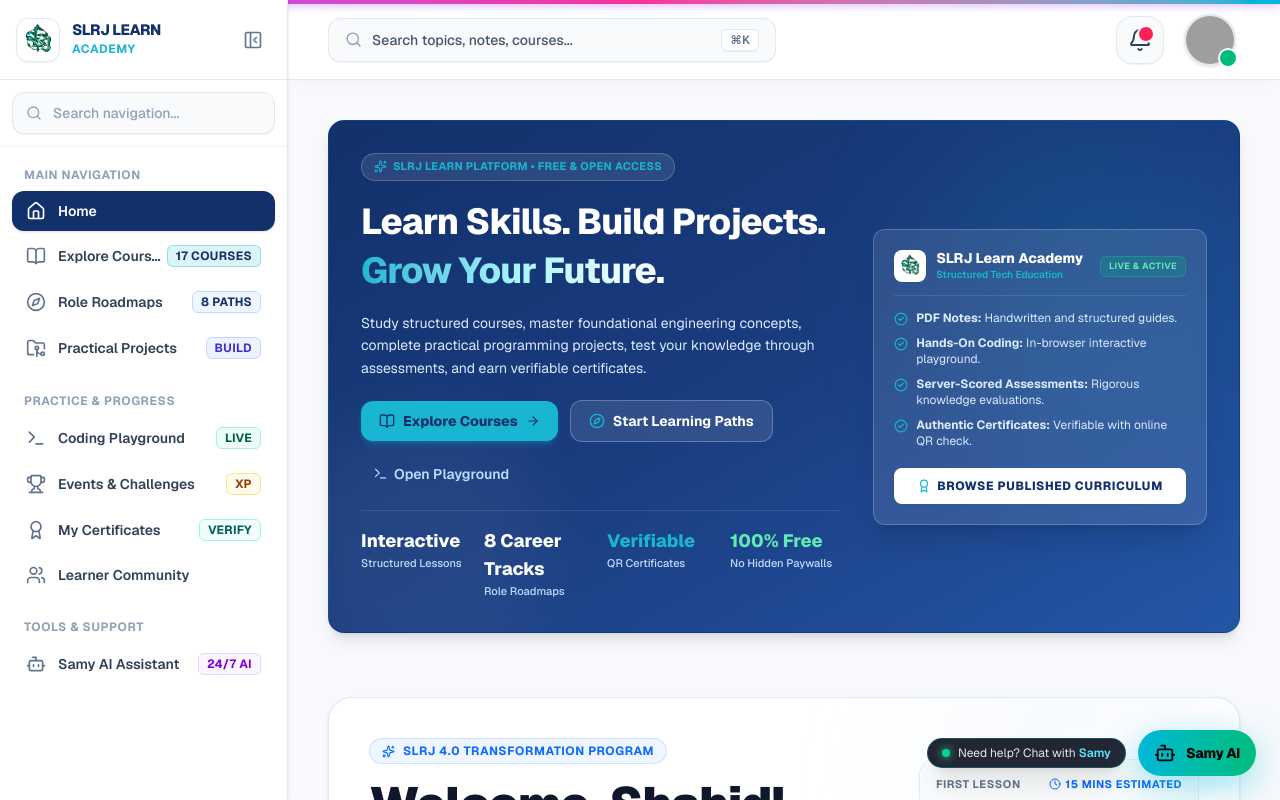
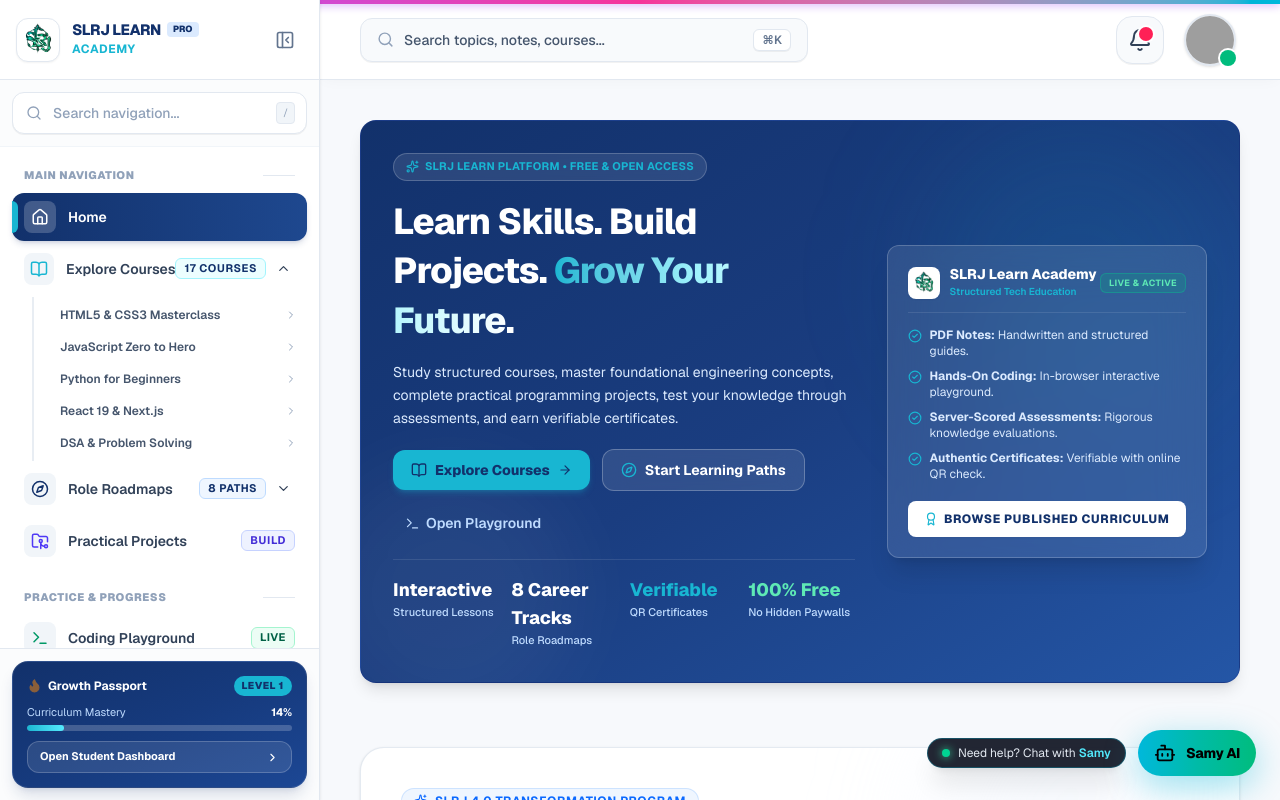
Before and after one commit to slrjdigital-ai/SLRJ-LEARN, a Next.js app: page / in a window 1280 px wide. Shown: the top 800 px of the page. Built offline with nearby package versions, Linux system fonts and the light colour scheme; grey boxes are pictures that could not be loaded.

Commit message:
feat: elaborate left side navbar with widened layout, submenus, rich badges, and student passport widget

```diff
--- a/components/layout/AppShell.tsx
+++ b/components/layout/AppShell.tsx
@@ -22,7 +22,7 @@ export default function AppShell({ children }: { children: React.ReactNode }) {
       {/* ── Main Area ── */}
       <div
         className={`flex-1 transition-all duration-300 flex flex-col min-w-0 ${
-          collapsed ? "md:ml-20" : "md:ml-72"
+          collapsed ? "md:ml-20" : "md:ml-80"
         } ml-0`}
       >
         {/* Top Header */}
--- a/components/layout/AppSidebar.tsx
+++ b/components/layout/AppSidebar.tsx
@@ -19,6 +19,13 @@ import {
   X,
   Award,
   Bot,
+  ChevronDown,
+  ChevronRight,
+  Flame,
+  Sparkles,
+  Code2,
+  GraduationCap,
+  Layers,
 } from "lucide-react";
 
 interface AppSidebarProps {
@@ -28,15 +35,23 @@ interface AppSidebarProps {
   onMobileClose?: () => void;
 }
 
+interface SubNavItem {
+  name: string;
+  href: string;
+  badge?: string;
+}
+
 interface NavItem {
   name: string;
   href?: string;
   action?: () => void;
   icon: any;
+  iconColor: string;
   exact?: boolean;
   badge?: string;
   badgeColor?: string;
   external?: boolean;
+  children?: SubNavItem[];
 }
 
 interface NavGroup {
@@ -52,32 +67,67 @@ export default function AppSidebar({
 }: AppSidebarProps) {
   const pathname = usePathname();
   const [searchQuery, setSearchQuery] = useState("");
+  const [expandedItems, setExpandedItems] = useState<Record<string, boolean>>({
+    "Explore Courses": true,
+    "Role Roadmaps": false,
+  });
+
+  const toggleExpand = (name: string, e: React.MouseEvent) => {
+    e.preventDefault();
+    e.stopPropagation();
+    setExpandedItems((prev) => ({
+      ...prev,
+      [name]: !prev[name],
+    }));
+  };
 
   const navGroups: NavGroup[] = [
     {
       label: "Main Navigation",
       items: [
-        { name: "Home", href: "/", icon: Home, exact: true },
+        {
+          name: "Home",
+          href: "/",
+          icon: Home,
+          iconColor: "text-blue-600",
+          exact: true,
+        },
         {
           name: "Explore Courses",
           href: "/courses",
           icon: BookOpen,
+          iconColor: "text-[#18B6D2]",
           exact: false,
           badge: "17 Courses",
-          badgeColor: "bg-[#18B6D2]/15 text-[#12316B] border border-[#18B6D2]/35",
+          badgeColor: "bg-cyan-50 text-[#12316B] border border-cyan-200",
+          children: [
+            { name: "HTML5 & CSS3 Masterclass", href: "/courses/html5-complete-guide" },
+            { name: "JavaScript Zero to Hero", href: "/courses/javascript-zero-to-hero" },
+            { name: "Python for Beginners", href: "/courses/python-for-beginners" },
+            { name: "React 19 & Next.js", href: "/courses/react-complete-guide" },
+            { name: "DSA & Problem Solving", href: "/courses/dsa-essentials" },
+          ],
         },
         {
           name: "Role Roadmaps",
           href: "/roadmap",
           icon: Compass,
+          iconColor: "text-[#12316B]",
           exact: false,
           badge: "8 Paths",
           badgeColor: "bg-blue-50 text-[#12316B] border border-blue-200",
+          children: [
+            { name: "Full-Stack Developer", href: "/roadmap/fullstack" },
+            { name: "Frontend Engineer", href: "/roadmap/frontend" },
+            { name: "Backend Architect", href: "/roadmap/backend" },
+            { name: "AI & ML Specialist", href: "/roadmap/ai" },
+          ],
         },
         {
           name: "Practical Projects",
           href: "/projects",
           icon: FolderGit2,
+          iconColor: "text-indigo-600",
           exact: false,
           badge: "Build",
           badgeColor: "bg-indigo-50 text-indigo-700 border border-indigo-200",
@@ -91,6 +141,7 @@ export default function AppSidebar({
           name: "Coding Playground",
           href: "/practice",
           icon: Terminal,
+          iconColor: "text-emerald-600",
           exact: false,
           badge: "Live",
           badgeColor: "bg-emerald-50 text-emerald-800 border border-emerald-200",
@@ -99,14 +150,16 @@ export default function AppSidebar({
           name: "Events & Challenges",
           href: "/events",
           icon: Trophy,
+          iconColor: "text-amber-600",
           exact: false,
-          badge: "XP",
+          badge: "XP Rank",
           badgeColor: "bg-amber-50 text-amber-800 border border-amber-200",
         },
         {
           name: "My Certificates",
           href: "/certificates",
           icon: Award,
+          iconColor: "text-teal-600",
           exact: false,
           badge: "Verify",
           badgeColor: "bg-teal-50 text-teal-800 border border-teal-200",
@@ -115,6 +168,7 @@ export default function AppSidebar({
           name: "Learner Community",
           href: "/community",
           icon: Users,
+          iconColor: "text-sky-600",
           exact: false,
         },
       ],
@@ -130,6 +184,7 @@ export default function AppSidebar({
             }
           },
           icon: Bot,
+          iconColor: "text-purple-600",
           badge: "24/7 AI",
           badgeColor: "bg-purple-50 text-purple-700 border border-purple-200",
         },
@@ -143,12 +198,16 @@ export default function AppSidebar({
     return navGroups
       .map((group) => ({
         ...group,
-        items: group.items.filter((item) =>
-          item.name.toLowerCase().includes(q)
-        ),
+        items: group.items.filter((item) => {
+          const matchName = item.name.toLowerCase().includes(q);
+          const matchChildren = item.children?.some((c) =>
+            c.name.toLowerCase().includes(q)
+          );
+          return matchName || matchChildren;
+        }),
       }))
       .filter((group) => group.items.length > 0);
-  }, [searchQuery]);
+  }, [searchQuery, navGroups]);
 
   return (
     <>
@@ -162,13 +221,13 @@ export default function AppSidebar({
 
       <aside
         className={`fixed top-0 left-0 z-50 h-screen bg-white border-r border-slate-200 shadow-sm transition-all duration-300 flex flex-col select-none ${
-          collapsed ? "w-20" : "w-72"
+          collapsed ? "w-20" : "w-80"
         } ${
           mobileOpen ? "translate-x-0 shadow-2xl" : "-translate-x-full md:translate-x-0"
         }`}
       >
         {/* ── Top Header & Official SLRJ Logo (h-20 aligned with top bar) ── */}
-        <div className="h-20 px-4 flex items-center justify-between border-b border-slate-200 flex-shrink-0">
+        <div className="h-20 px-4 flex items-center justify-between border-b border-slate-200 flex-shrink-0 bg-white">
           {!collapsed ? (
             <Link href="/" className="flex items-center gap-3 group">
               <div className="w-11 h-11 rounded-xl overflow-hidden bg-white border border-slate-200 shadow-xs flex items-center justify-center p-1 group-hover:scale-105 transition-transform">
@@ -181,10 +240,15 @@ export default function AppSidebar({
                   priority
                 />
               </div>
-              <div className="flex flex-col">
+              <div className="flex flex-col min-w-0">
+                <div className="flex items-center gap-1.5">
                   <span className="font-extrabold text-[15px] text-[#12316B] leading-none tracking-tight group-hover:text-[#2456A6] transition-colors">
                     SLRJ LEARN
                   </span>
+                  <span className="text-[9px] font-black px-1.5 py-0.2 rounded bg-blue-100 text-[#12316B]">
+                    PRO
+                  </span>
+                </div>
                 <span className="text-xs font-bold text-[#18B6D2] tracking-wider uppercase mt-1">
                   ACADEMY
                 </span>
@@ -228,7 +292,7 @@ export default function AppSidebar({
 
         {/* ── Search Input (Desktop/Open) ── */}
         {!collapsed && (
-          <div className="p-3 border-b border-slate-100 flex-shrink-0">
+          <div className="p-3 border-b border-slate-100 flex-shrink-0 bg-slate-50/50">
             <div className="relative">
               <Search
                 size={16}
@@ -239,15 +303,19 @@ export default function AppSidebar({
                 value={searchQuery}
                 onChange={(e) => setSearchQuery(e.target.value)}
                 placeholder="Search navigation..."
-                className="w-full pl-10 pr-3.5 py-2.5 bg-slate-50 border border-slate-200 rounded-xl text-sm font-medium text-slate-800 placeholder-slate-400 focus:outline-none focus:border-[#12316B] focus:bg-white transition-all shadow-2xs"
+                className="w-full pl-10 pr-12 py-2.5 bg-white border border-slate-200 rounded-xl text-sm font-medium text-slate-800 placeholder-slate-400 focus:outline-none focus:border-[#12316B] focus:ring-2 focus:ring-[#12316B]/15 transition-all shadow-2xs"
               />
-              {searchQuery && (
+              {searchQuery ? (
                 <button
                   onClick={() => setSearchQuery("")}
-                  className="absolute right-3 top-1/2 -translate-y-1/2 text-slate-400 hover:text-slate-600 text-xs font-bold"
+                  className="absolute right-3 top-1/2 -translate-y-1/2 text-slate-400 hover:text-slate-700 text-xs font-bold p-1"
                 >
                   Clear
                 </button>
+              ) : (
+                <kbd className="absolute right-3 top-1/2 -translate-y-1/2 px-1.5 py-0.5 text-[10px] font-mono text-slate-400 bg-slate-100 rounded border border-slate-200 pointer-events-none">
+                  /
+                </kbd>
               )}
             </div>
           </div>
@@ -263,8 +331,9 @@ export default function AppSidebar({
             filteredGroups.map((group) => (
               <div key={group.label} className="space-y-1">
                 {!collapsed && (
-                  <div className="px-3 pt-2 pb-1 text-xs font-bold tracking-wider text-slate-400 uppercase">
-                    {group.label}
+                  <div className="px-3 pt-2 pb-1 text-[11px] font-black tracking-wider text-slate-400 uppercase flex items-center justify-between">
+                    <span>{group.label}</span>
+                    <span className="w-8 h-px bg-slate-200" />
                   </div>
                 )}
 
@@ -276,19 +345,23 @@ export default function AppSidebar({
                       : pathname.startsWith(item.href)
                     : false;
 
-                  const content = (
+                  const hasChildren = Boolean(item.children && item.children.length > 0);
+                  const isExpanded = Boolean(expandedItems[item.name]);
+
+                  const buttonContent = (
                     <>
                       <div className="flex items-center gap-3 min-w-0">
-                        <Icon
-                          size={20}
-                          className={`flex-shrink-0 transition-colors ${
+                        <div
+                          className={`w-8 h-8 rounded-lg flex items-center justify-center transition-all ${
                             isActive
-                              ? "text-white"
-                              : "text-slate-500 group-hover:text-slate-900"
+                              ? "bg-white/20 text-white"
+                              : "bg-slate-100 group-hover:bg-slate-200/80 " + item.iconColor
                           }`}
-                        />
+                        >
+                          <Icon size={18} className="flex-shrink-0" />
+                        </div>
                         {!collapsed && (
-                          <span className="truncate text-sm tracking-normal">
+                          <span className="font-semibold text-sm whitespace-nowrap">
                             {item.name}
                           </span>
                         )}
@@ -298,7 +371,7 @@ export default function AppSidebar({
                         <div className="flex items-center gap-1.5 flex-shrink-0">
                           {item.badge && (
                             <span
-                              className={`text-xs font-bold px-2 py-0.5 rounded-md uppercase tracking-wide transition-colors ${
+                              className={`text-[11px] font-bold px-2 py-0.5 rounded-md uppercase tracking-wider transition-colors ${
                                 isActive
                                   ? "bg-white/20 text-white border border-white/30"
                                   : item.badgeColor
@@ -306,6 +379,17 @@ export default function AppSidebar({
                             >
                               {item.badge}
                             </span>
+                          )}
+                          {hasChildren && (
+                            <button
+                              onClick={(e) => toggleExpand(item.name, e)}
+                              className={`p-1 rounded-md hover:bg-black/10 transition-transform ${
+                                isExpanded ? "rotate-180" : ""
+                              }`}
+                              title={isExpanded ? "Collapse" : "Expand"}
+                            >
+                              <ChevronDown size={15} />
+                            </button>
                           )}
                           {item.external && (
                             <ExternalLink size={13} className="text-slate-400" />
@@ -315,40 +399,94 @@ export default function AppSidebar({
                     </>
                   );
 
-                  if (item.action) {
                   return (
+                    <div key={item.name} className="space-y-1">
+                      {item.action ? (
                         <button
-                        key={item.name}
                           onClick={item.action}
-                        className={`w-full flex items-center justify-between px-3.5 py-2.5 rounded-xl text-sm font-semibold text-slate-700 hover:text-slate-950 hover:bg-slate-100 transition-all cursor-pointer group ${
+                          className={`w-full flex items-center justify-between px-3 py-2 rounded-xl text-sm font-semibold text-slate-700 hover:text-slate-950 hover:bg-slate-100 transition-all cursor-pointer group ${
                             collapsed ? "justify-center px-2" : ""
                           }`}
                           title={collapsed ? item.name : undefined}
                         >
-                        {content}
+                          {buttonContent}
                         </button>
-                    );
-                  }
-
-                  return (
+                      ) : (
                         <Link
-                      key={item.name}
                           href={item.href!}
-                      className={`flex items-center justify-between px-3.5 py-2.5 rounded-xl text-sm font-semibold transition-all group ${
+                          className={`flex items-center justify-between px-3 py-2 rounded-xl text-sm font-semibold transition-all group relative ${
                             isActive
-                          ? "bg-[#12316B] text-white font-bold shadow-sm"
+                              ? "bg-gradient-to-r from-[#12316B] to-[#1E488F] text-white font-bold shadow-md shadow-[#12316B]/15 before:absolute before:left-0 before:top-2 before:bottom-2 before:w-1.5 before:bg-[#18B6D2] before:rounded-r-md"
                               : "text-slate-700 hover:text-slate-950 hover:bg-slate-100"
                           } ${collapsed ? "justify-center px-2" : ""}`}
                           title={collapsed ? item.name : undefined}
                         >
-                      {content}
+                          {buttonContent}
                         </Link>
+                      )}
+
+                      {/* Expandable Sub-items Tree */}
+                      {!collapsed && hasChildren && isExpanded && (
+                        <div className="ml-5 pl-4 border-l-2 border-slate-200/80 space-y-1 py-1 animate-in fade-in slide-in-from-top-1 duration-150">
+                          {item.children!.map((child) => {
+                            const isChildActive = pathname === child.href;
+                            return (
+                              <Link
+                                key={child.name}
+                                href={child.href}
+                                className={`flex items-center justify-between py-1.5 px-2.5 rounded-lg text-xs font-semibold transition-all ${
+                                  isChildActive
+                                    ? "bg-blue-50 text-[#12316B] font-bold"
+                                    : "text-slate-600 hover:text-slate-950 hover:bg-slate-100"
+                                }`}
+                              >
+                                <span className="truncate">{child.name}</span>
+                                <ChevronRight size={12} className="text-slate-400 flex-shrink-0" />
+                              </Link>
+                            );
+                          })}
+                        </div>
+                      )}
+                    </div>
                   );
                 })}
               </div>
             ))
           )}
         </div>
+
+        {/* ── Elaborate Bottom Widget: Academy Student Passport ── */}
+        {!collapsed && (
+          <div className="p-3 border-t border-slate-200 flex-shrink-0 bg-slate-50/50">
+            <div className="p-3.5 rounded-2xl bg-gradient-to-br from-[#12316B] via-[#163a7d] to-[#1c4794] text-white shadow-lg shadow-[#12316B]/15 border border-white/10 relative overflow-hidden">
+              <div className="flex items-center justify-between mb-2">
+                <div className="flex items-center gap-1.5 text-xs font-bold text-white">
+                  <Flame size={15} className="text-orange-400 fill-orange-400 animate-pulse" />
+                  <span>Growth Passport</span>
+                </div>
+                <span className="text-[10px] font-black px-2 py-0.5 rounded-full bg-[#18B6D2] text-[#12316B] uppercase tracking-wider">
+                  Level 1
+                </span>
+              </div>
+              <div className="space-y-1 mb-2.5">
+                <div className="flex items-center justify-between text-[11px] text-blue-200">
+                  <span>Curriculum Mastery</span>
+                  <span className="font-bold text-white font-mono">14%</span>
+                </div>
+                <div className="w-full h-1.5 bg-white/20 rounded-full overflow-hidden">
+                  <div className="h-full bg-gradient-to-r from-[#18B6D2] to-cyan-300 rounded-full w-[14%]" />
+                </div>
+              </div>
+              <Link
+                href="/dashboard"
+                className="w-full py-1.5 px-3 rounded-xl bg-white/10 hover:bg-white/20 border border-white/20 text-white text-[11px] font-bold flex items-center justify-between transition-colors cursor-pointer group"
+              >
+                <span>Open Student Dashboard</span>
+                <ChevronRight size={13} className="group-hover:translate-x-0.5 transition-transform" />
+              </Link>
+            </div>
+          </div>
+        )}
       </aside>
     </>
   );
```
Lines whose indentation alone changed are shown as unchanged.
